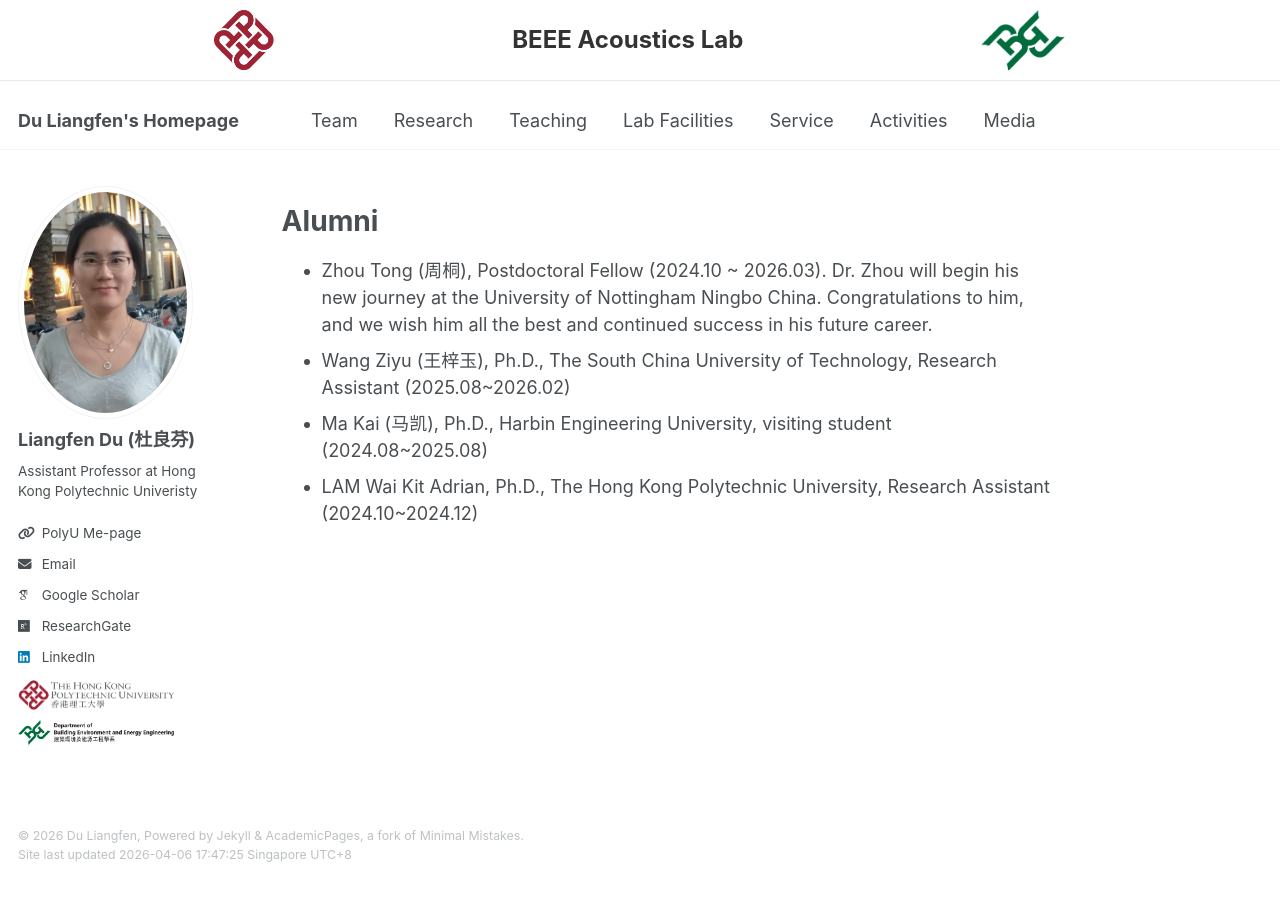
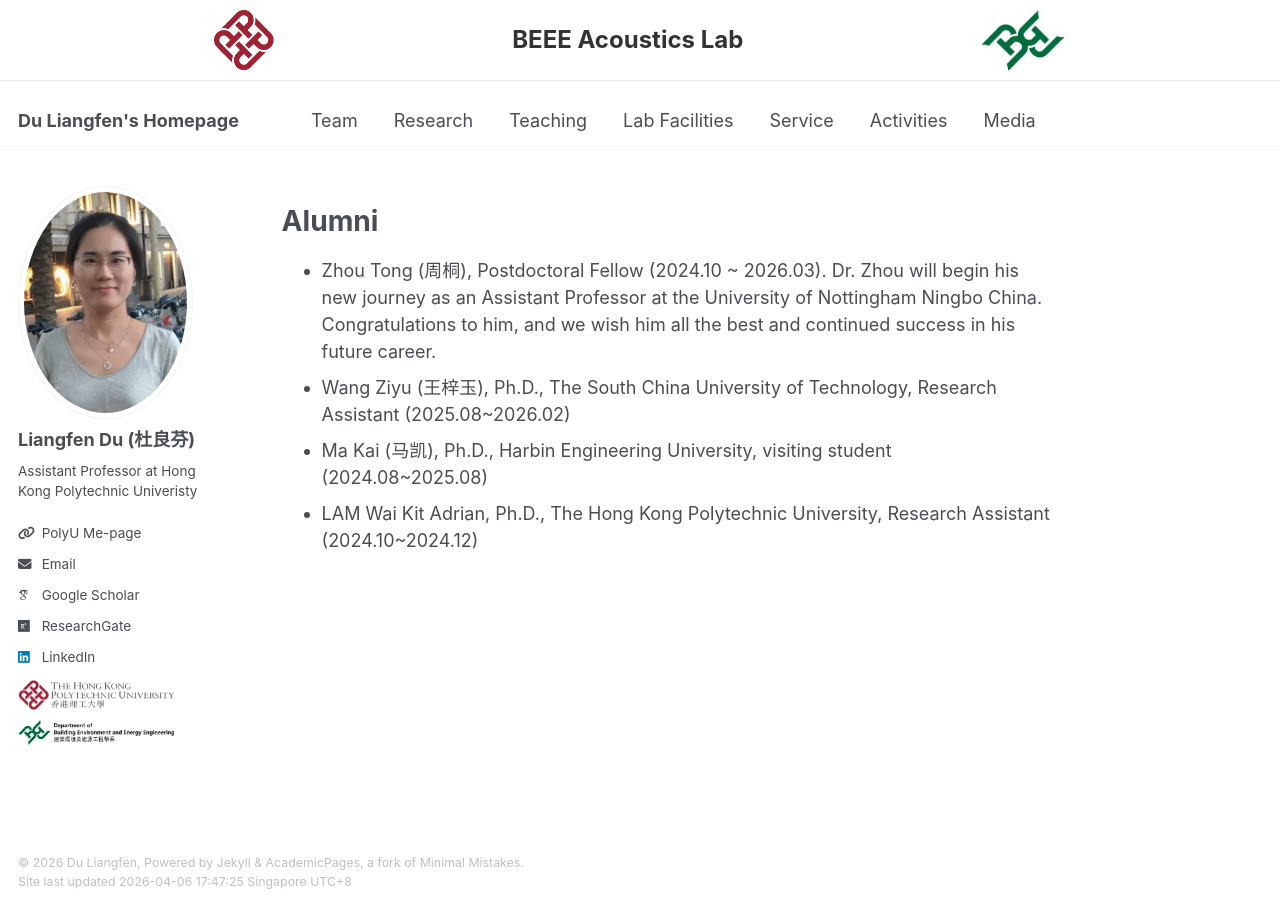
Before and after one commit to liangfen-du/liangfen-du.github.io, a Jekyll site: the page built from _pages/team.md, in a window 1280 px wide and 900 px high, scrolled down 1425 px. Built offline with Jekyll 4.4.1, drawn with Linux system fonts in a browser that asks for light colours; some web fonts are replaced.

Commit message:
Update team.yml
zhou tong as an assistant professor

```diff
--- a/_data/team.yml
+++ b/_data/team.yml
@@ -55,7 +55,7 @@ phd_students:
 
 alumni:
   - name: "Zhou Tong (周桐)"
-    title: "Postdoctoral Fellow (2024.10 ~ 2026.03). Dr. Zhou will begin his new journey at the University of Nottingham Ningbo China. Congratulations to him, and we wish him all the best and continued success in his future career."
+    title: "Postdoctoral Fellow (2024.10 ~ 2026.03). Dr. Zhou will begin his new journey as an Assistant Professor at the University of Nottingham Ningbo China. Congratulations to him, and we wish him all the best and continued success in his future career."
   - name: "Wang Ziyu (王梓玉)"
     title: "Ph.D., The South China University of Technology, Research Assistant (2025.08~2026.02)"
   - name: "Ma Kai (马凯)"
```
